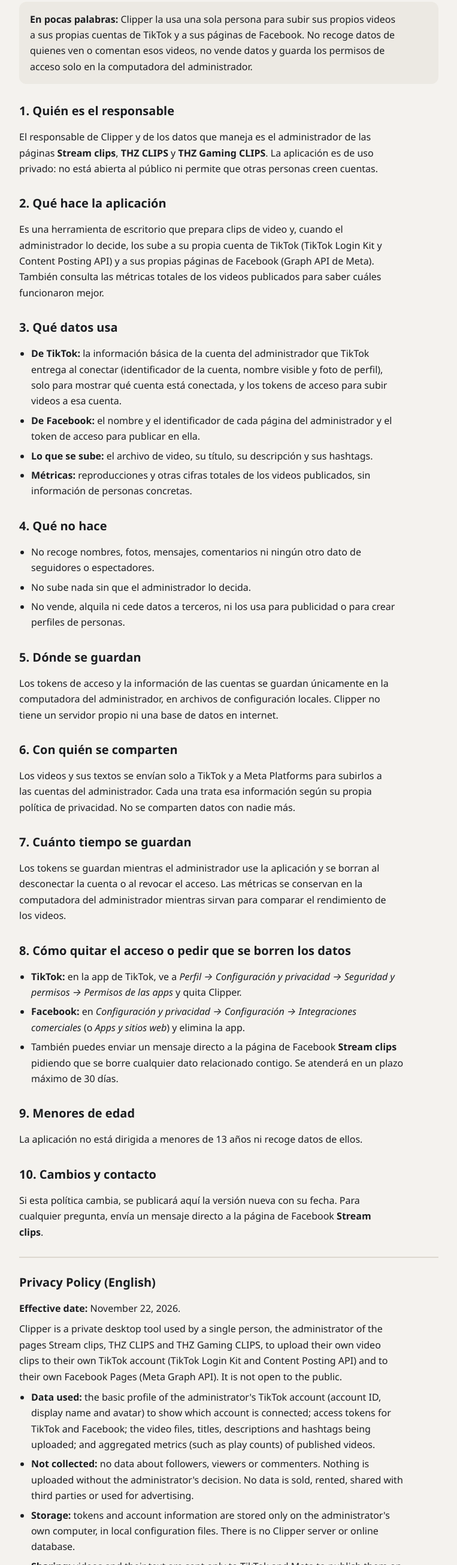
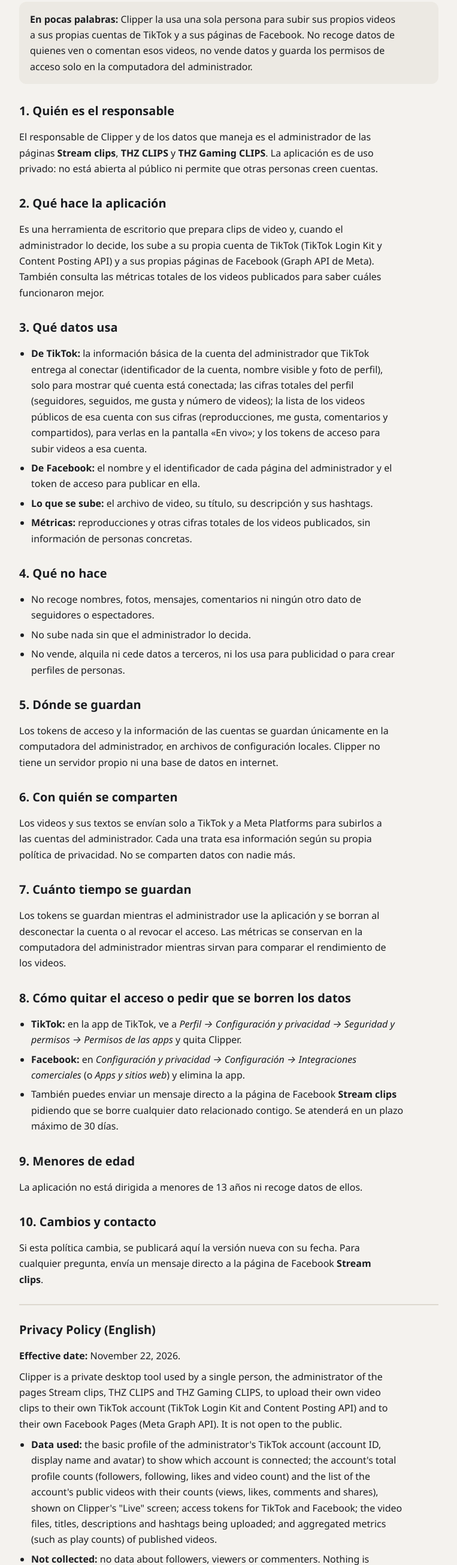
Before and after one commit to chrisupra25-hub/chrisupra25-hub.github.io, a plain HTML site: page privacidad.html in a window 1280 px wide. Shown: the part 191-2800 px from the top of the page at 60% size, without its empty margins (258-1021 px from the left). Drawn offline with Linux system fonts and the light colour scheme.

Commit message:
Privacidad: cifras del perfil y videos públicos de TikTok en «En vivo»
Co-Authored-By: Claude Opus 5.5 <noreply@anthropic.com>

```diff
--- a/privacidad.html
+++ b/privacidad.html
@@ -35,7 +35,9 @@
     <h2>3. Qué datos usa</h2>
     <ul>
       <li><strong>De TikTok:</strong> la información básica de la cuenta del administrador que TikTok entrega al conectar (identificador de la cuenta,
-        nombre visible y foto de perfil), solo para mostrar qué cuenta está conectada, y los tokens de acceso para subir videos a esa cuenta.</li>
+        nombre visible y foto de perfil), solo para mostrar qué cuenta está conectada; las cifras totales del perfil (seguidores, seguidos, me gusta
+        y número de videos); la lista de los videos públicos de esa cuenta con sus cifras (reproducciones, me gusta, comentarios y compartidos), para
+        verlas en la pantalla «En vivo»; y los tokens de acceso para subir videos a esa cuenta.</li>
       <li><strong>De Facebook:</strong> el nombre y el identificador de cada página del administrador y el token de acceso para publicar en ella.</li>
       <li><strong>Lo que se sube:</strong> el archivo de video, su título, su descripción y sus hashtags.</li>
       <li><strong>Métricas:</strong> reproducciones y otras cifras totales de los videos publicados, sin información de personas concretas.</li>
@@ -101,7 +103,8 @@
         Graph API). It is not open to the public.</p>
       <ul>
         <li><strong>Data used:</strong> the basic profile of the administrator's TikTok account (account ID, display name and avatar) to show which
-          account is connected; access tokens for TikTok and Facebook; the video files, titles, descriptions and hashtags being uploaded; and
+          account is connected; the account's total profile counts (followers, following, likes and video count) and the list of the account's
+          public videos with their counts (views, likes, comments and shares), shown on Clipper's "Live" screen; access tokens for TikTok and Facebook; the video files, titles, descriptions and hashtags being uploaded; and
           aggregated metrics (such as play counts) of published videos.</li>
         <li><strong>Not collected:</strong> no data about followers, viewers or commenters. Nothing is uploaded without the administrator's decision.
           No data is sold, rented, shared with third parties or used for advertising.</li>
```
